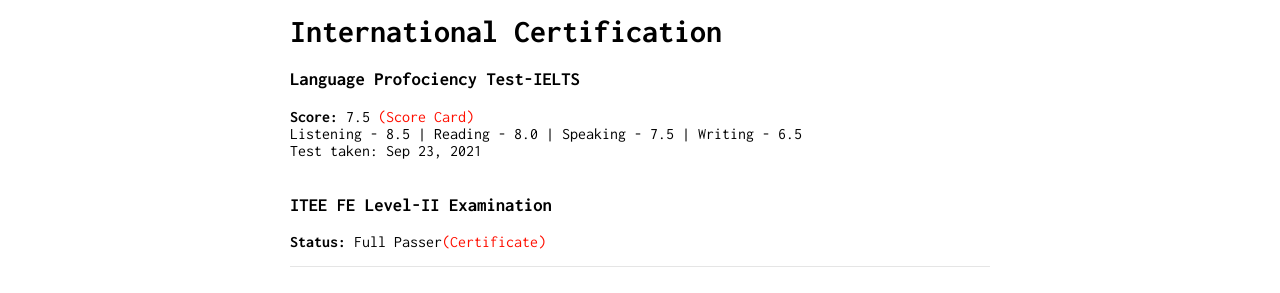
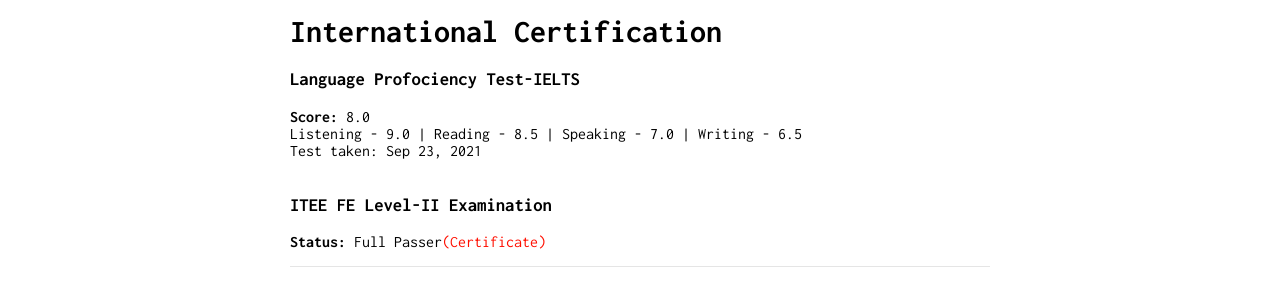
Before and after one commit to imtinan39/resume_template, a Jekyll site: the page built from education.md, in a window 1280 px wide. Shown: the part 455-748 px from the top of the page. Built offline with Jekyll 4.4.1, drawn with Linux system fonts in a browser that asks for light colours.

Commit message:
Update education.md

```diff
--- a/education.md
+++ b/education.md
@@ -19,8 +19,8 @@ GPA: 5.00 out of 5.00<br>
 # International Certification
 
 ### Language Profociency Test-IELTS
-<b>Score:</b> 7.5 [(Score Card)](https://drive.google.com/file/d/1JeBz_ioZM3W2phpeg2pye9y66rxjupjO/view?usp=sharing) <br>
-Listening - 8.5 | Reading - 8.0 | Speaking - 7.5 | Writing - 6.5 <br>
+<b>Score:</b> 8.0  <br>
+Listening - 9.0 | Reading - 8.5 | Speaking - 7.0 | Writing - 6.5 <br>
 Test taken: Sep 23, 2021
 <br><br>
 ### ITEE FE Level-II Examination
```
